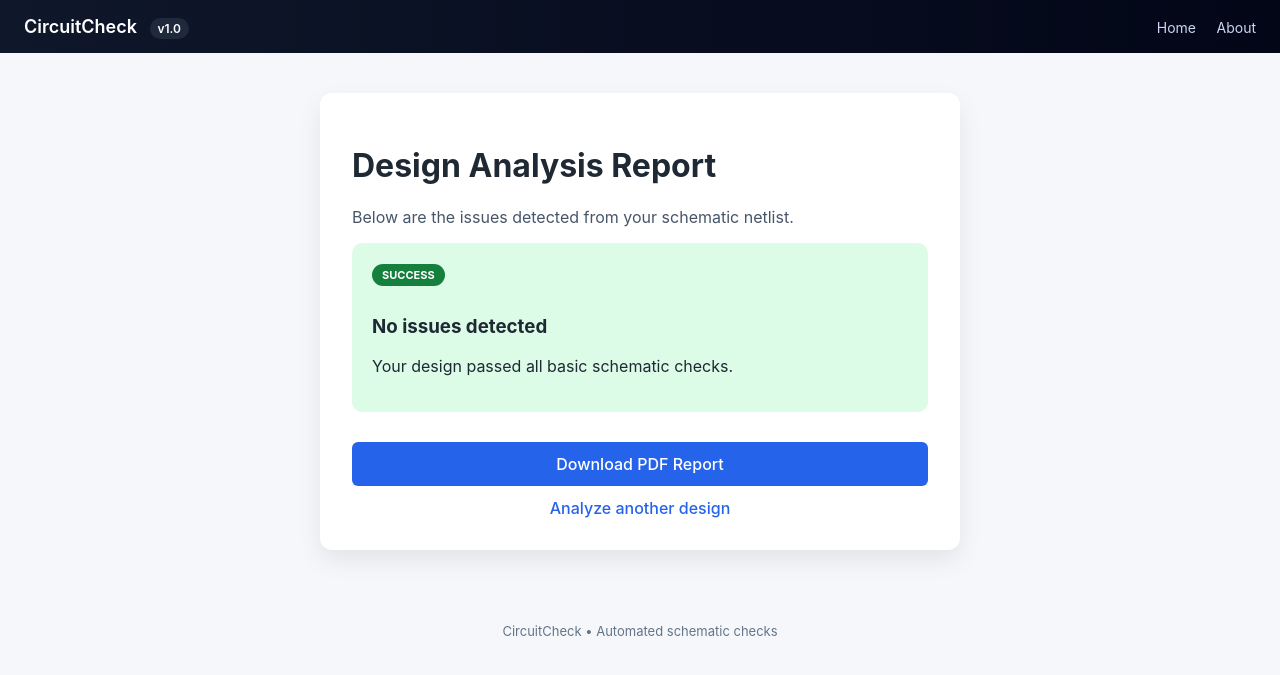
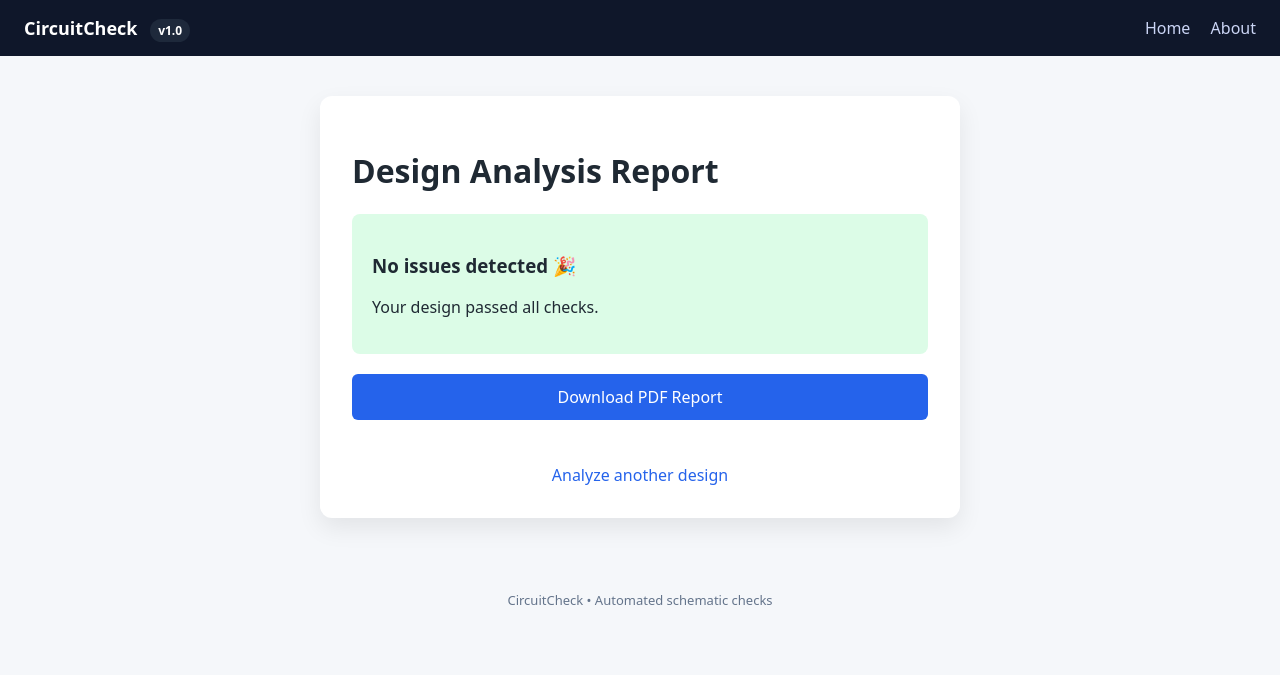
Before and after one commit to circuitcheck-1/circuitcheck, a Flask app: template templates/result.html in a window 1280 px wide. Shown: the top 675 px of the page. Run offline with Flask 3, Linux system fonts and the light colour scheme; the template is opened without the code that fills it, so the values that code supplies are empty.

Commit message:
CircuitCheck v1.0 – initial release

```diff
--- a/app.py
+++ b/app.py
@@ -3,7 +3,7 @@ import os
 from checker import analyze_netlist
 from report_generator import generate_pdf_report
 
-app = Flask(__name__)
+app = Flask(__name__, template_folder="templates", static_folder="static")
 
 UPLOAD_FOLDER = "uploads"
 app.config["UPLOAD_FOLDER"] = UPLOAD_FOLDER
@@ -38,4 +38,4 @@ def about():
 
 if __name__ == "__main__":
     print("Starting CircuitCheck v1.0")
-app.run(host="0.0.0.0", port=5000)
+    app.run(host="0.0.0.0", port=5000)
--- a/rules.py
+++ b/rules.py
@@ -21,7 +21,7 @@ def run_rules(design):
         issues.append({
             "level": "ERROR",
             "title": "Missing I2C pull-up resistors",
-            "description": "I2C bus requires pull-up resistors on SDA and SCL lines.",
+            "description": "I2C bus requires pull-up resistors on SDA and SCL.",
             "fix": "Add 4.7kΩ–10kΩ pull-up resistors to VCC."
         })
 
--- a/static/style.css
+++ b/static/style.css
@@ -4,13 +4,13 @@
 
 body {
     margin: 0;
-    font-family: -apple-system, BlinkMacSystemFont, "Segoe UI", Roboto, Arial, sans-serif;
+    font-family: system-ui, Arial, sans-serif;
     background: #f5f7fa;
     color: #1f2933;
 }
 
 .topbar {
-    background: linear-gradient(90deg, #0f172a, #020617);
+    background: #0f172a;
     padding: 16px 24px;
     color: white;
     display: flex;
@@ -35,7 +35,6 @@ body {
     color: #cbd5f5;
     text-decoration: none;
     margin-left: 16px;
-    font-size: 14px;
 }
 
 .main {
@@ -88,91 +87,26 @@ button {
 .WARNING { background: #fef3c7; }
 .SUCCESS { background: #dcfce7; }
 
+.primary-link {
+    display: block;
+    text-align: center;
+    background: #2563eb;
+    color: white;
+    padding: 12px;
+    border-radius: 6px;
+    text-decoration: none;
+}
+
+.secondary-link {
+    display: block;
+    text-align: center;
+    color: #2563eb;
+    text-decoration: none;
+}
+
 .footer {
     text-align: center;
     padding: 20px;
     font-size: 13px;
     color: #64748b;
 }
-
-@media (max-width: 480px) {
-    .topbar {
-        flex-direction: column;
-        gap: 8px;
-    }
-}
-
-.issue {
-    padding: 20px;
-    border-radius: 10px;
-    margin-bottom: 20px;
-}
-
-.issue-badge {
-    display: inline-block;
-    font-size: 11px;
-    font-weight: 700;
-    padding: 4px 10px;
-    border-radius: 12px;
-    margin-bottom: 10px;
-}
-
-.ERROR {
-    background: #fee2e2;
-}
-
-.ERROR .issue-badge {
-    background: #b91c1c;
-    color: white;
-}
-
-.WARNING {
-    background: #fef3c7;
-}
-
-.WARNING .issue-badge {
-    background: #b45309;
-    color: white;
-}
-
-.SUCCESS {
-    background: #dcfce7;
-}
-
-.SUCCESS .issue-badge {
-    background: #15803d;
-    color: white;
-}
-
-.fix {
-    margin-top: 10px;
-    font-size: 14px;
-}
-
-.actions {
-    display: flex;
-    flex-direction: column;
-    gap: 12px;
-    margin-top: 30px;
-}
-
-.primary-link {
-    background: #2563eb;
-    color: white;
-    text-align: center;
-    padding: 12px;
-    border-radius: 6px;
-    text-decoration: none;
-    font-weight: 500;
-}
-
-.primary-link:hover {
-    background: #1d4ed8;
-}
-
-.secondary-link {
-    text-align: center;
-    color: #2563eb;
-    text-decoration: none;
-    font-weight: 500;
-}
--- a/templates/result.html
+++ b/templates/result.html
@@ -9,9 +9,7 @@
 <body>
 
 <header class="topbar">
-    <div class="logo">
-        CircuitCheck <span class="version">v1.0</span>
-    </div>
+    <div class="logo">CircuitCheck <span class="version">v1.0</span></div>
     <nav class="nav">
         <a href="/">Home</a>
         <a href="/about">About</a>
@@ -19,40 +17,30 @@
 </header>
 
 <main class="main">
-
     <div class="card">
         <h1>Design Analysis Report</h1>
-        <p class="subtitle">
-            Below are the issues detected from your schematic netlist.
-        </p>
 
         {% if results %}
             {% for issue in results %}
                 <div class="issue {{ issue.level }}">
-                    <div class="issue-badge">{{ issue.level }}</div>
-                    <h3>{{ issue.title }}</h3>
+                    <h3>{{ issue.level }} – {{ issue.title }}</h3>
                     <p>{{ issue.description }}</p>
-                    <p class="fix"><strong>Recommended fix:</strong> {{ issue.fix }}</p>
+                    <p><strong>Fix:</strong> {{ issue.fix }}</p>
                 </div>
             {% endfor %}
         {% else %}
             <div class="issue SUCCESS">
-                <div class="issue-badge">SUCCESS</div>
-                <h3>No issues detected</h3>
-                <p>Your design passed all basic schematic checks.</p>
+                <h3>No issues detected 🎉</h3>
+                <p>Your design passed all checks.</p>
             </div>
         {% endif %}
 
-        <div class="actions">
-            <a class="primary-link" href="/static/report.pdf" download>
-                Download PDF Report
-            </a>
-            <a class="secondary-link" href="/">
-                Analyze another design
-            </a>
-        </div>
+        <a class="primary-link" href="/static/report.pdf" download>
+            Download PDF Report
+        </a><br><br>
+
+        <a class="secondary-link" href="/">Analyze another design</a>
     </div>
-
 </main>
 
 <footer class="footer">
```
Also changed, not shown: templates/about.html (+5 -8 lines).
